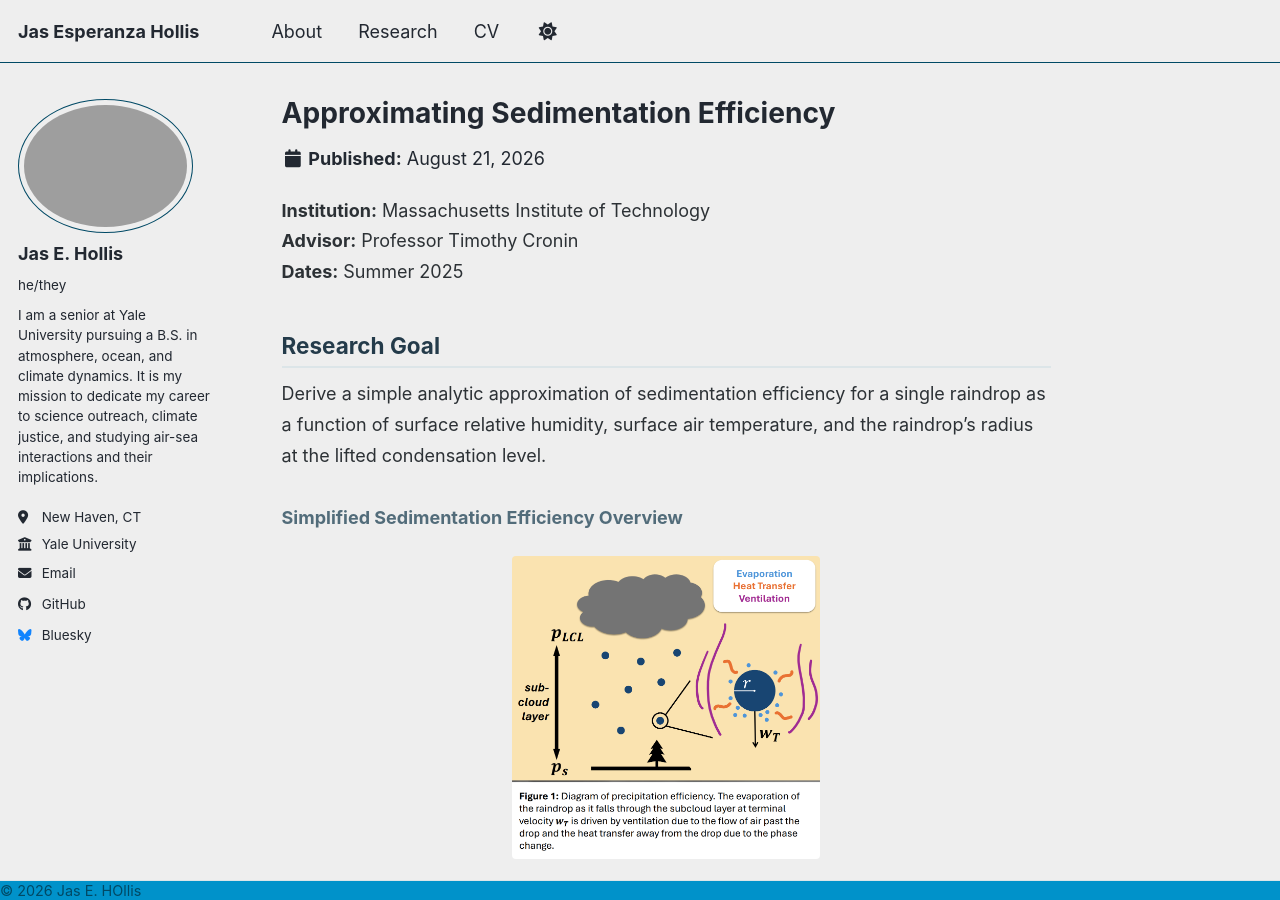
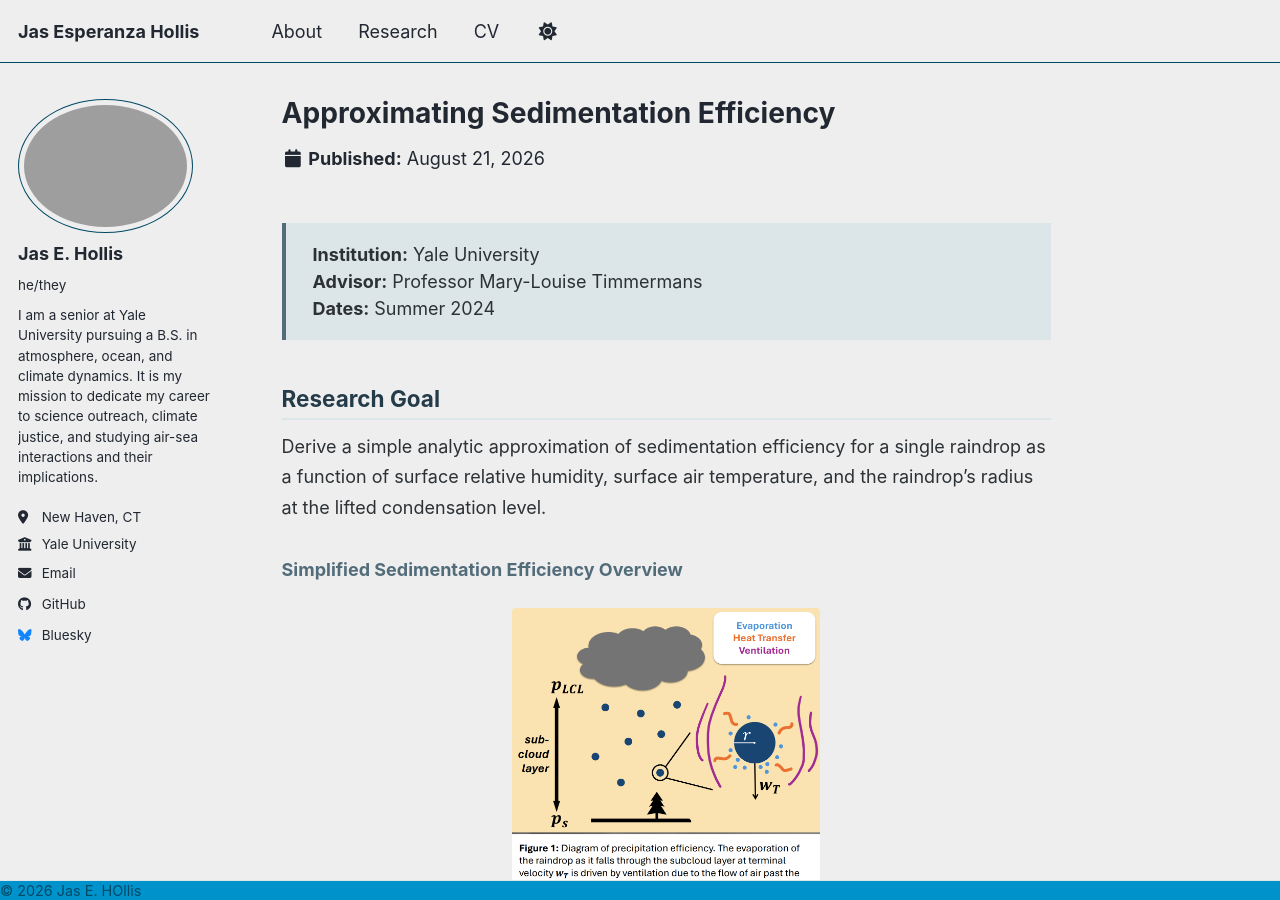
Before and after one commit to jas-hollis/jas-hollis.github.io, a Jekyll site: the page built from _portfolio/sedimentation-efficiency.md, in a window 1280 px wide and 900 px high. Built offline with Jekyll 4.4.1, drawn with Linux system fonts in a browser that asks for light colours; a style sheet for code colours, icons or effects is not loaded.

Commit message:
Update sedimentation-efficiency.md
metadata box

```diff
--- a/_portfolio/sedimentation-efficiency.md
+++ b/_portfolio/sedimentation-efficiency.md
@@ -4,9 +4,11 @@ excerpt: "Deriving a simple approximation of sedimentation efficiency for a sing
 collection: portfolio
 ---
 
-**Institution:** Massachusetts Institute of Technology
-**Advisor:** Professor Timothy Cronin
-**Dates:** Summer 2025
+<div class="project-meta">
+  <strong>Institution:</strong> Yale University<br>
+  <strong>Advisor:</strong> Professor Mary-Louise Timmermans<br>
+  <strong>Dates:</strong> Summer 2024
+</div>
 
 ## Research Goal
 Derive a simple analytic approximation of sedimentation efficiency for a single raindrop as a function of surface relative humidity, surface air temperature, and the raindrop's radius at the lifted condensation level.
```
